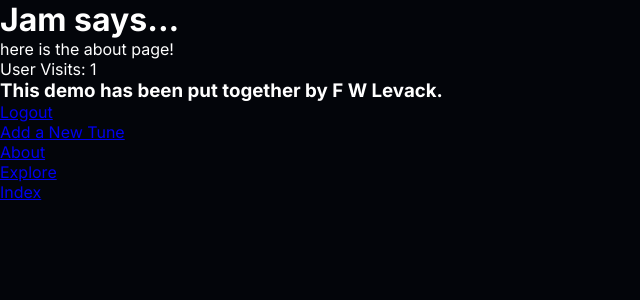
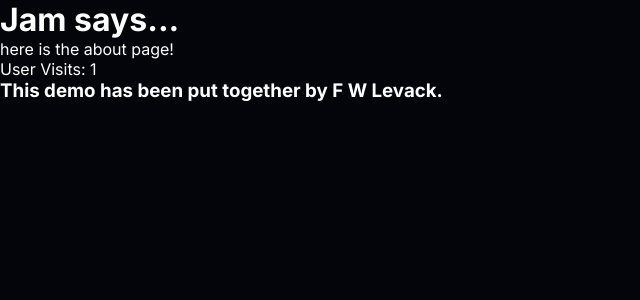
Before and after one commit to Team-5A/DjangoJam, a Django app: page /django_jam_app/about/ in a window 1280 px wide. Shown: the part 119-419 px from the top of the page, without its empty margins (0-640 px from the left). Run offline with Django 4.2, Linux system fonts and the light colour scheme; the visitor is signed in with stand-in values (Sample User, id 1).

Commit message:
chore: remove old code

```diff
--- a/templates/django_jam_app/base.html
+++ b/templates/django_jam_app/base.html
@@ -40,20 +40,5 @@
       {% block body_block %}
       {% endblock %}
     </main>
-
-    <div>
-      <ul>
-        {% if user.is_authenticated %}
-        <li><a href="{% url 'django_jam_app:logout' %}">Logout</a></li>
-        <li><a href="{% url 'django_jam_app:add_tune' %}">Add a New Tune</a></li>
-        {% else %}
-        <li><a href="{% url 'django_jam_app:register' %}">Sign Up</a></li>
-        <li><a href="{% url 'django_jam_app:login' %}">Login</a></li>
-        {% endif %}
-        <li><a href="{% url 'django_jam_app:about' %}">About</a></li>
-        <li><a href="{% url 'django_jam_app:explore' %}">Explore</a></li>
-        <li><a href="{% url 'django_jam_app:index' %}">Index</a></li>
-      </ul>
-    </div>
   </body>
 </html>
```
